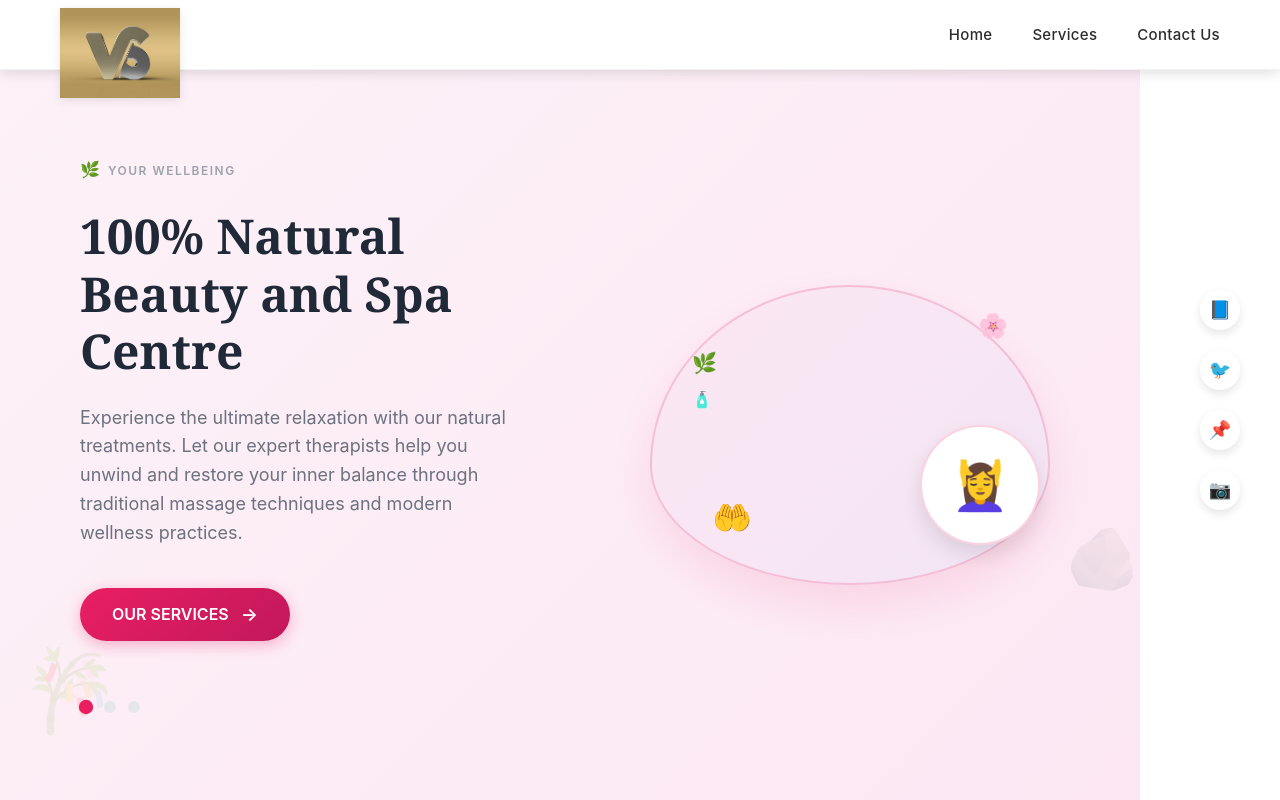
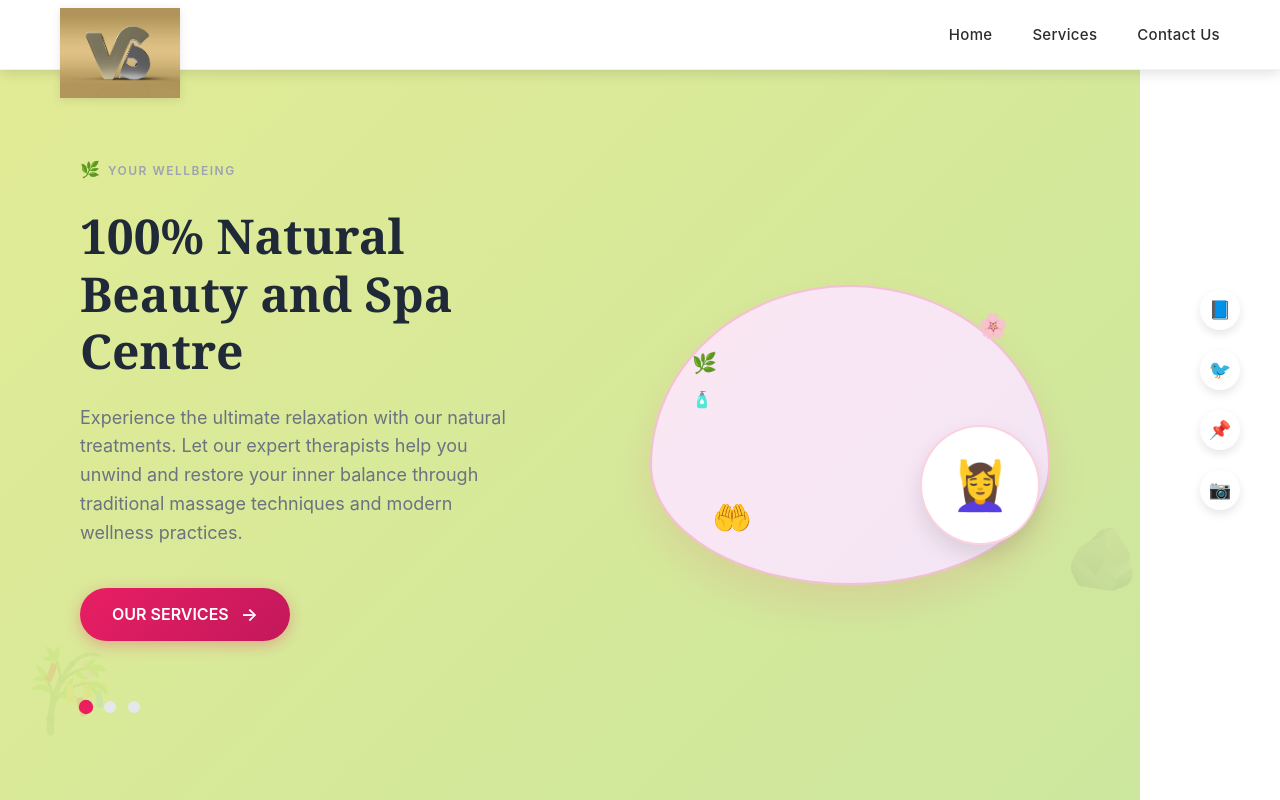
Before and after one commit to tanisnus/Linda-Lue-s-Massage-Coding-, a React (Vite) app: page / in a window 1280 px wide. Built offline with nearby package versions, Linux system fonts and the light colour scheme.

Commit message:
Updated Color for Background

```diff
--- a/src/pages/Home.css
+++ b/src/pages/Home.css
@@ -1,7 +1,7 @@
 /* Home Page Styles */
 .home-container {
     min-height: 100vh;
-    background: linear-gradient(135deg, #FDF2F8 0%, #FCE7F3 100%);
+    background: linear-gradient(135deg, #e2eb95 0%, #cce79e 100%);
     display: flex;
     position: relative;
     padding-top: 70px; /* Account for fixed header */
```
